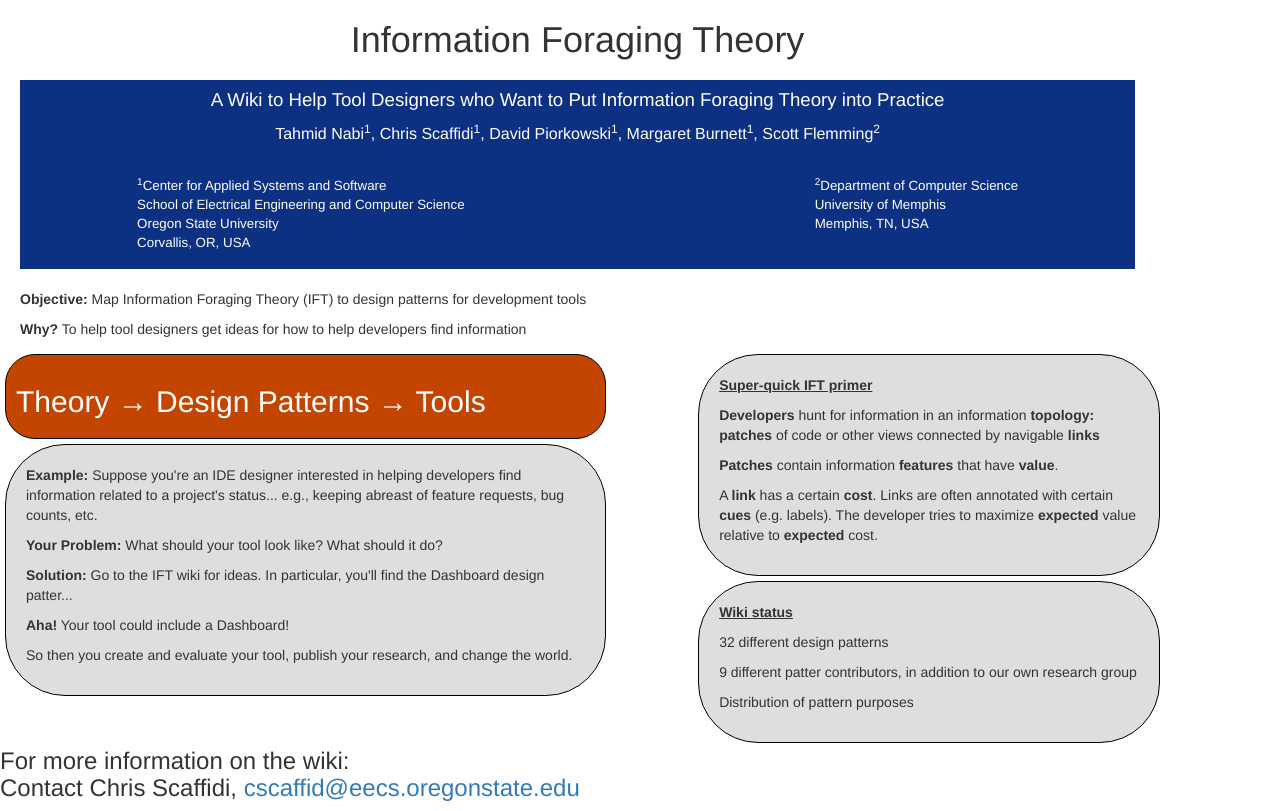
After one commit to slichlyter12/IFT-Readonly, a PHP site: page /home.php in a window 1280 px wide. The commit adds this page. Run offline with PHP 8.4, Linux system fonts and the light colour scheme; some libraries are stand-ins or nearby versions.

Commit message:
turned homepage image into native HTML

```diff
--- /dev/null
+++ b/home.php
@@ -0,0 +1,164 @@
+<!DOCTYPE html>
+<html>
+	<head>
+		<title>Home</title>
+		<link rel="stylesheet" href="bower_components/bootstrap/dist/css/bootstrap.min.css">
+		<style>
+
+			html, body {
+				width: 95%;
+			}
+
+			#header {
+				background-color: #0D3182;
+				color: white;
+				padding: 7px;
+				text-align: center;
+				margin: 20px;
+				height: auto;
+			}
+
+			#header a {
+				color: white;
+				text-decoration: none;
+			}
+
+			#header a:hover {
+				text-decoration: underline;
+			}
+
+			#desc {
+				font-size: 14pt;
+			}
+
+			#contributors {
+				font-size: 12pt;
+			}
+
+			#citations {
+				padding-top: 20px;
+				padding-left: 10%;
+				padding-right: 10%;
+				font-size: 10pt;
+				text-align: left;
+			}
+
+			.left {
+				float: left;
+			}
+
+			.right {
+				float: right;
+			}
+
+			.centered {
+				text-align: center;
+			}
+
+			.align {
+				margin-left: 20px;
+			}
+
+			.clear {
+				clear: both;
+			}
+
+			.focus-rect {
+				border: 1px solid black;
+				border-radius: 30px;
+				width: 100%;
+				height: auto;
+				padding: 10px;
+				margin: 5px;
+			}
+
+			.round-rect {
+				border: 1px solid black;
+				border-radius: 60px;
+				width: 100%;
+				height: auto;
+				padding: 20px;
+				margin: 5px;
+				background-color: #dedede;
+			}
+
+			.left-rects {
+				display: inline-block;
+				width: 52%;
+				float: left;
+			}
+
+			.right-rects {
+				width: 40%;
+				display: inline-block;
+				float: right;
+			}
+
+			#orange {
+				background-color: #C34500;
+				color: white;
+			}
+
+			#contact {
+				clear: both;
+			}
+
+			@media (max-width: 710px) {
+				#citations .left, #citations .right {
+					float: none;
+					display: block;
+					margin-left: auto;
+					margin-right: auto;
+					text-align: center;
+				}
+			}
+
+		</style>
+	</head>
+	<body>
+		<div id="content">
+			<h1 class="centered">Information Foraging Theory</h1>
+			<div id="header">
+				<p id="desc">A Wiki to Help Tool Designers who Want to Put Information Foraging Theory into Practice</p>
+				<p id="contributors">Tahmid Nabi<sup>1</sup>, Chris Scaffidi<sup>1</sup>, David Piorkowski<sup>1</sup>, Margaret Burnett<sup>1</sup>, Scott Flemming<sup>2</sup></p>
+				<div id="citations">
+					<div class="left">
+						<p><sup>1</sup>Center for Applied Systems and Software<br>School of Electrical Engineering and Computer Science<br>Oregon State University<br>Corvallis, OR, USA</p>
+					</div>
+					<div class="right">
+						<p><sup>2</sup>Department of Computer Science<br>University of Memphis<br>Memphis, TN, USA</p>
+					</div>
+				</div>
+				<div class="clear"></div>
+			</div>
+			<p class="align"><b>Objective:</b> Map Information Foraging Theory (IFT) to design patterns for development tools</p>
+			<p class="align"><b>Why?</b> To help tool designers get ideas for how to help developers find information</p>
+			<div class="left-rects"><div class="focus-rect align" id="orange">
+				<h2>Theory &rarr; Design Patterns &rarr; Tools</h2>
+			</div>
+			<div class="round-rect align">
+				<p><b>Example:</b> Suppose you're an IDE designer interested in helping developers find information related to a project's status... e.g., keeping abreast of feature requests, bug counts, etc.</p>
+				<p><b>Your Problem:</b> What should your tool look like? What should it do?</p>
+				<p><b>Solution:</b> Go to the IFT wiki for ideas. In particular, you'll find the Dashboard design patter...</p>
+				<p><b>Aha!</b> Your tool could include a Dashboard!</p>
+				<p>So then you create and evaluate your tool, publish your research, and change the world.</p>
+			</div></div>
+			<div class="right-rects">
+				<div class="round-rect">
+					<p><u><b>Super-quick IFT primer</b></u></p>
+					<p><b>Developers</b> hunt for information in an information <b>topology: patches</b> of code or other views connected by navigable <b>links</b></p>
+					<p><b>Patches</b> contain information <b>features</b> that have <b>value</b>.</p>
+					<p>A <b>link</b> has a certain <b>cost</b>. Links are often annotated with certain <b>cues</b> (e.g. labels). The developer tries to maximize <b>expected</b> value relative to <b>expected</b> cost.</p>
+				</div>
+				<div class="round-rect">
+					<p><b><u>Wiki status</u></b></p>
+					<p>32 different design patterns</p>
+					<p>9 different patter contributors, in addition to our own research group</p>
+					<p>Distribution of pattern purposes</p>
+				</div>
+			</div>
+			<h3 id="contact">For more information on the wiki:<br>Contact Chris Scaffidi, <a href="mailto:cscaffid@eecs.oregonstate.edu">cscaffid@eecs.oregonstate.edu</a></h3>
+		</div>
+
+	</body>
+</html>
--- a/wiki_markdown.php
+++ b/wiki_markdown.php
@@ -30,8 +30,8 @@
 		$content = __removeExtras($content);
 		$content = __convertHeaders($content);
 		$content = __convertParagraphs($content);
+		$content = __convertLists($content);
 		$content = __convertImages($content);
-		$content = __convertLists($content);
 		$content = __convertLinks($content);
 		$content = __convertCitations($content);
 		$content = __convertBold($content);
@@ -232,7 +232,7 @@
 			$pass = 1;
 
 			// start image tag
-			$image_tag = "<img src='data/media/";
+			$image_tag = "<img src='img/";
 
 			// get image details --> [1] = directory name; [2] = filename; [3] = width; [4] = height;
 			if (!preg_match('/(.*):(.*)[\?|\|]([[:digit:]]*)\*?([[:digit:]]*)/', $images[1][$x], $image_details))
@@ -240,7 +240,7 @@
 
 			// set image path
 			if (isset($image_details[1]) && isset($image_details[2])) {
-				$image_tag .= $image_details[1]."/".$image_details[2]."'";
+				$image_tag .= $image_details[2]."'";
 			} else if (isset($image_details[1])) {
 				$image_tag .= $image_details[1]."'";
 			} else {
```
Also changed, not shown: readonly.php (+2 -53 lines), style.css (+10 -0 lines).
